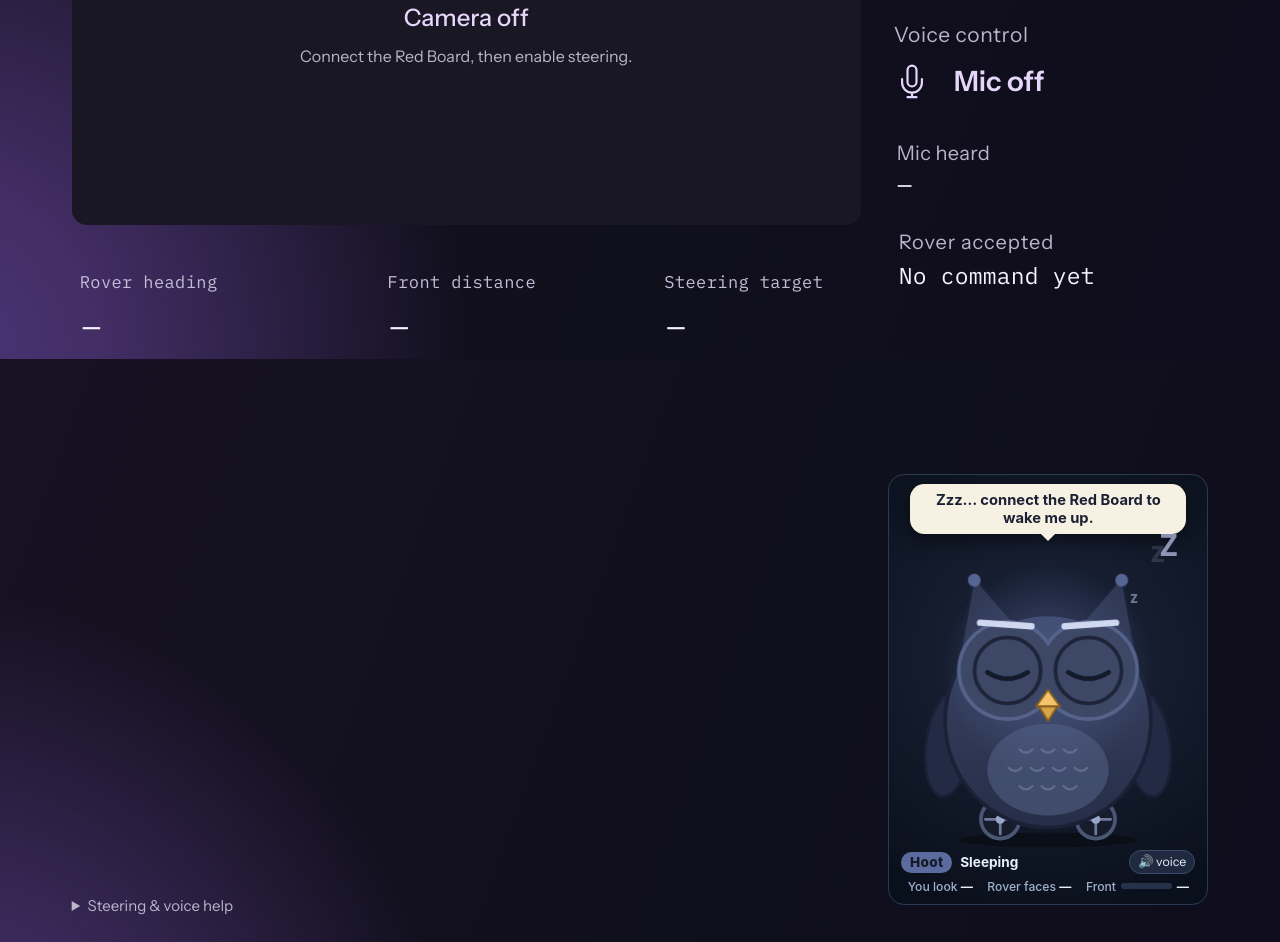
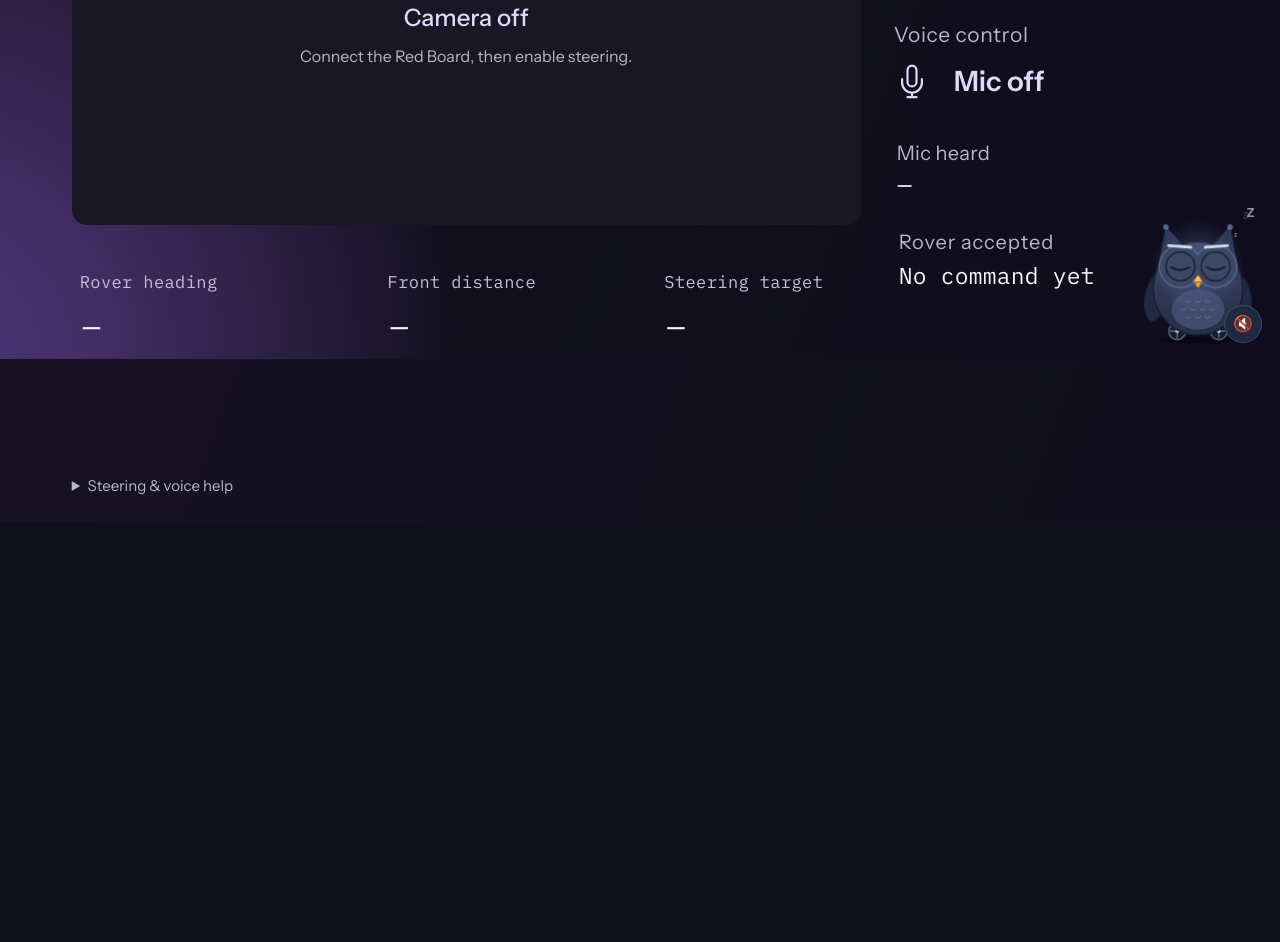
Before and after one commit to VHarshB/lookout-rover, a plain HTML site: page index.html in a window 1280 px wide. Shown: the part 441-1383 px from the top of the page. After the commit the page ends 963 px from the top, so only its background shows below. Drawn offline with Linux system fonts and the light colour scheme.

Commit message:
Make Hoot a small fixed corner companion muted by default

```diff
--- a/index.html
+++ b/index.html
@@ -87,7 +87,20 @@ dd .unit { font: inherit; letter-spacing: inherit; }
 summary { cursor: pointer; width: fit-content; }
 .help-content { padding-top: 16px; }
 .help-content p+p { margin-top: 12px; }
-#mascot { width: 320px; max-width: 100%; margin-left: auto; }
+/* Floating companion: the owl stays unchanged; only its dock is compact. */
+#mascot { position: fixed; right: max(18px, env(safe-area-inset-right)); bottom: max(16px, env(safe-area-inset-bottom)); width: 128px; z-index: 10; }
+#mascot .lk-card { background: transparent; border: 0; border-radius: 0; padding: 0; margin: 0; overflow: visible; box-shadow: none; }
+#mascot .lk-stage { width: 100%; margin: 0; }
+#mascot .lk-name, #mascot .lk-mood, #mascot .lk-grow, #mascot .lk-read { display: none; }
+#mascot .lk-bar { position: absolute; right: 0; bottom: 0; margin: 0; }
+#mascot .lk-snd { width: 38px; height: 38px; min-height: 38px !important; padding: 0 !important; font-size: 0 !important; border-radius: 50% !important; }
+#mascot .lk-snd::after { content: '🔇'; font-size: 16px; }
+#mascot .lk-snd[aria-pressed='true']::after { content: '🔊'; }
+#mascot .lk-say { position: absolute; bottom: calc(100% + 12px); right: 0; width: 228px; max-width: calc(100vw - 36px); min-height: 0; pointer-events: none; opacity: 0; visibility: hidden; }
+#mascot:hover .lk-say, #mascot:focus-within .lk-say { opacity: 1; visibility: visible; }
+#mascot .lk-bubble { max-width: 100%; font-size: 13px; }
+#mascot .lk-bubble::after { left: auto; right: 50px; }
+@media (max-width: 900px) { #mascot { width: 104px; right: max(12px, env(safe-area-inset-right)); bottom: max(12px, env(safe-area-inset-bottom)); } #mascot .lk-snd { width: 44px; height: 44px; min-height: 44px !important; } }
 @media (min-width: 901px) and (max-width: 1300px) {
   .workspace { grid-template-columns: minmax(0, 1fr) minmax(290px, .4fr); column-gap: 32px; }
   #state { font-size: 36px; }
@@ -210,11 +223,11 @@ summary { cursor: pointer; width: fit-content; }
       <span id="telemetry-status" class="sr-only">No data</span>
     </section>
   </div>
-  <section class="secondary" aria-label="Operator help and Hoot">
+  <section class="secondary" aria-label="Operator help">
     <details><summary>Steering &amp; voice help</summary><div class="help-content"><p id="camera-guidance">Look straight to center. Turn your head to steer.</p><p>Say “Rover forward,” “Rover reverse,” “Rover left,” or “Rover right.” Say “stop” or press Esc to stop, “resume” to drive again, or “recenter” to calibrate.</p><p>Forward motion pauses below 20 cm or when the front sensor has no echo. Motion pauses when tracking or rover data is lost.</p><p>The camera view is mirrored. Use desktop Chrome or Edge over HTTPS for USB.</p></div></details>
-    <div id="mascot" aria-label="Hoot rover companion"></div>
   </section>
 </main>
+<aside id="mascot" aria-label="Hoot rover companion"></aside>
 <script>
   class RedBoardConnection {
     ready = false;
--- a/mascot.js
+++ b/mascot.js
@@ -16,7 +16,7 @@
 const CONFIG = {
   name: "Hoot",
   maxAngle: 55,        // matches MAX_YAW / MAX_TARGET
-  sound: true,         // voice + chirps on by default (press M to toggle)
+  sound: false,        // start muted; press M or the voice button to enable
   audioBase: null,     // e.g. "voice" → plays voice/<lineId>.mp3 made with Amazon Polly
   fps: 30,             // capped so face tracking keeps the CPU
   dozeAfter: 30000,    // ms of no driving before Hoot dozes off
@@ -302,7 +302,7 @@ class Mascot {
     host.innerHTML = `
       <div class="lk-card" data-fx="">
         <div class="lk-say"><div class="lk-bubble" aria-live="polite"></div></div>
-        <div class="lk-stage">${SVG}</div>
+        <div class="lk-stage" tabindex="0" role="button" aria-label="Interact with Hoot">${SVG}</div>
         <div class="lk-bar">
           <span class="lk-name">${this.opts.name}</span><span class="lk-mood">On watch</span><span class="lk-grow"></span>
           <button type="button" class="lk-snd" title="Toggle ${this.opts.name}'s voice (M)">🔊</button>
@@ -344,6 +344,12 @@ class Mascot {
     this.channel = "BroadcastChannel" in window ? new BroadcastChannel("lookout-mascot") : null;
     this.el.snd.addEventListener("click", () => this.setSound(!this.sound));
     this.root.querySelector(".lk-stage").addEventListener("pointerdown", () => this.poke());
+    this.root.querySelector(".lk-stage").addEventListener("keydown", event => {
+      if (event.key === "Enter" || event.key === " ") {
+        event.preventDefault();
+        this.poke();
+      }
+    });
     this.setSound(this.sound);
     this.setMood("sleep", true);
     this._frame = this._frame.bind(this);
@@ -440,6 +446,9 @@ class Mascot {
   setSound(on) {
     this.sound = on;
     this.el.snd.textContent = on ? "🔊 voice" : "🔇 muted";
+    this.el.snd.setAttribute("aria-pressed", String(on));
+    this.el.snd.setAttribute("aria-label", on ? "Mute Hoot voice" : "Enable Hoot voice");
+    this.el.snd.title = (on ? "Mute" : "Enable") + " Hoot voice (M)";
     if (!on && "speechSynthesis" in window) speechSynthesis.cancel();
   }
 
```
